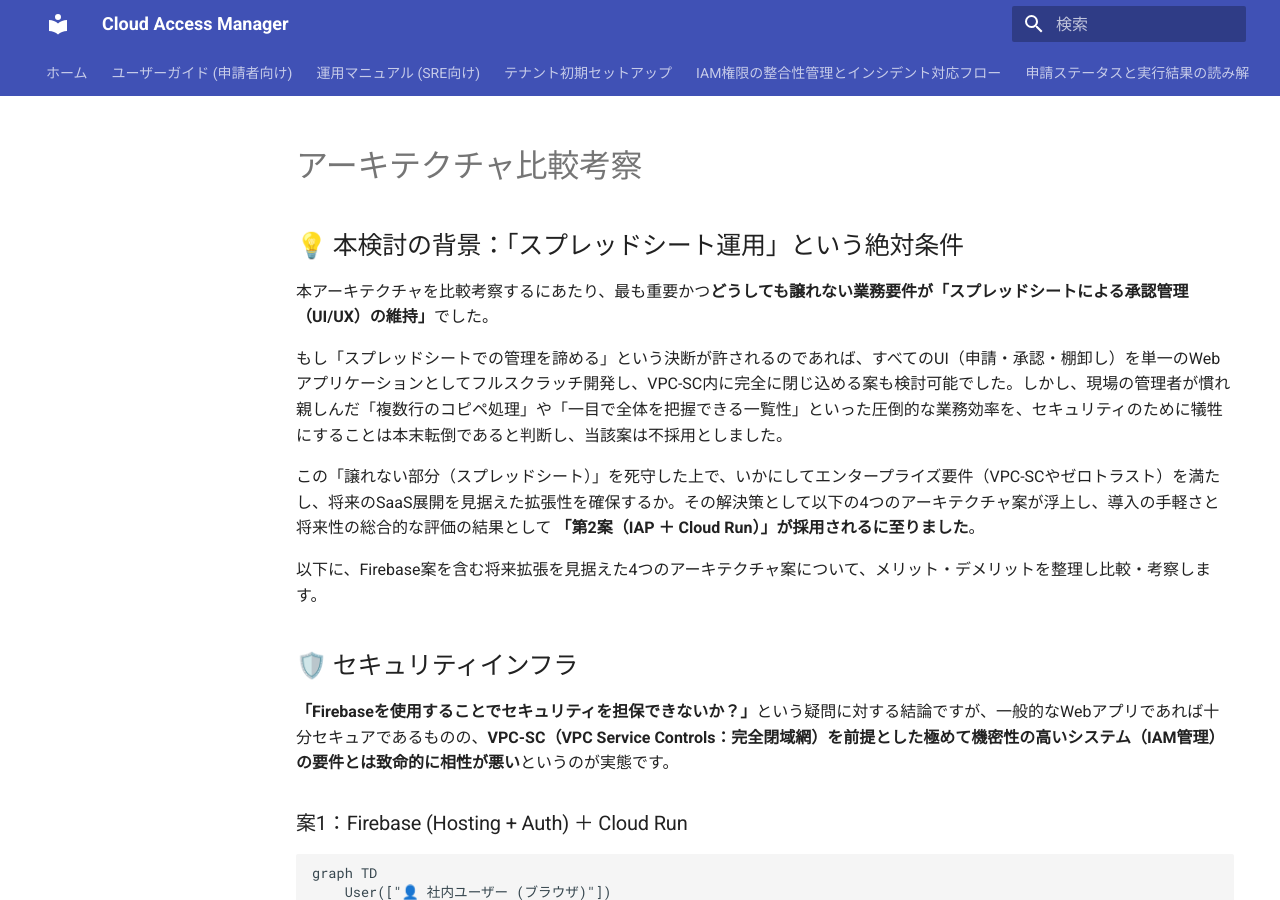
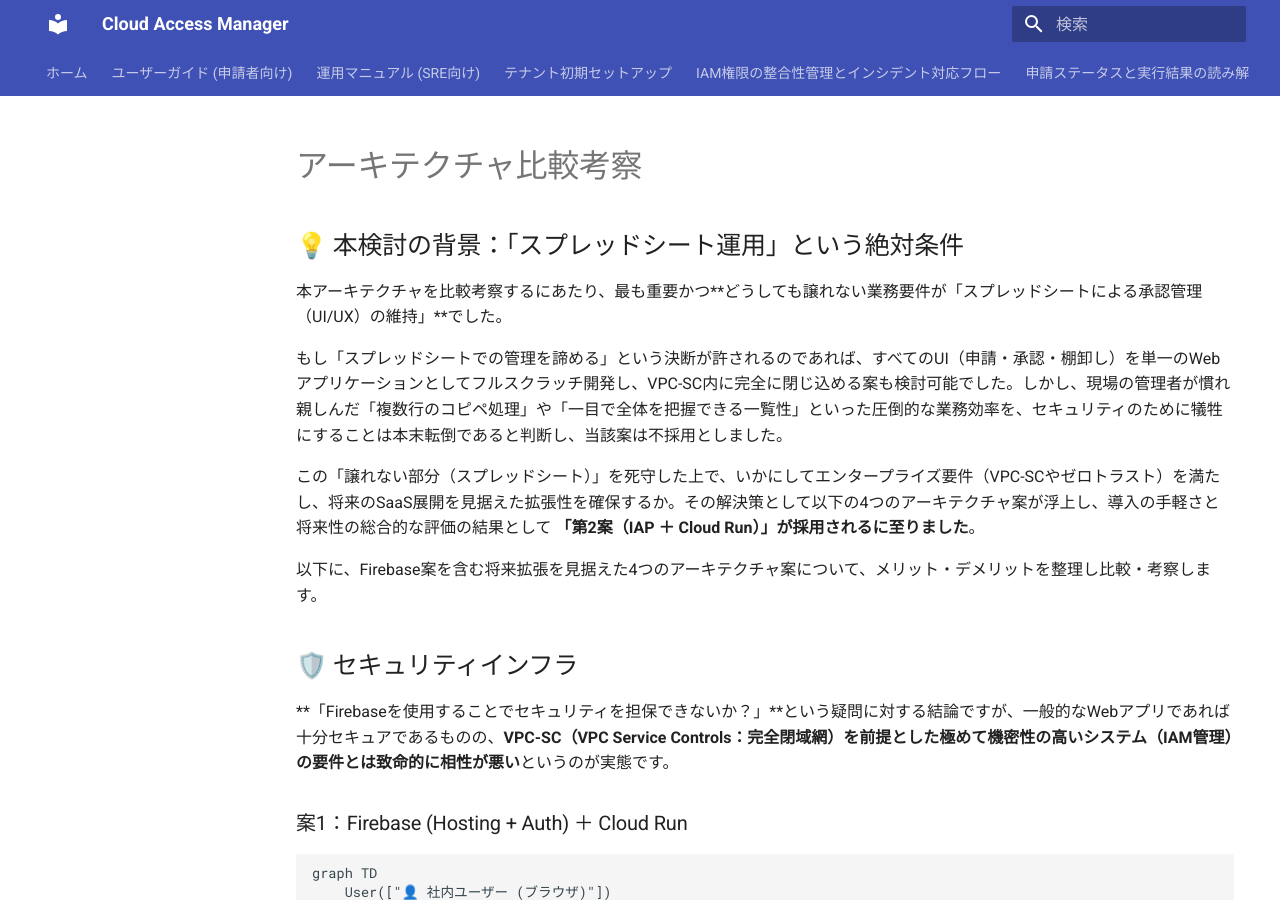
Before and after one commit to ea-Mitsuoka/cloud-access-manager, an MkDocs documentation site: the page built from docs/roadmap/architecture-comparison.md, in a window 1280 px wide and 900 px high. Built offline with MkDocs 1.6.1 and Material for MkDocs 9.7.7, drawn with Linux system fonts in a browser that asks for light colours.

Commit message:
docs: update documentation

```diff
--- a/docs/roadmap/architecture-comparison.md
+++ b/docs/roadmap/architecture-comparison.md
@@ -2,7 +2,7 @@
 
 ## 💡 本検討の背景：「スプレッドシート運用」という絶対条件
 
-本アーキテクチャを比較考察するにあたり、最も重要かつ**どうしても譲れない業務要件が「スプレッドシートによる承認管理（UI/UX）の維持」**でした。
+本アーキテクチャを比較考察するにあたり、最も重要かつ\*\*どうしても譲れない業務要件が「スプレッドシートによる承認管理（UI/UX）の維持」\*\*でした。
 
 もし「スプレッドシートでの管理を諦める」という決断が許されるのであれば、すべてのUI（申請・承認・棚卸し）を単一のWebアプリケーションとしてフルスクラッチ開発し、VPC-SC内に完全に閉じ込める案も検討可能でした。しかし、現場の管理者が慣れ親しんだ「複数行のコピペ処理」や「一目で全体を把握できる一覧性」といった圧倒的な業務効率を、セキュリティのために犠牲にすることは本末転倒であると判断し、当該案は不採用としました。
 
@@ -12,7 +12,7 @@
 
 ## 🛡️ セキュリティインフラ
 
-**「Firebaseを使用することでセキュリティを担保できないか？」**という疑問に対する結論ですが、一般的なWebアプリであれば十分セキュアであるものの、**VPC-SC（VPC Service Controls：完全閉域網）を前提とした極めて機密性の高いシステム（IAM管理）の要件とは致命的に相性が悪い**というのが実態です。
+\*\*「Firebaseを使用することでセキュリティを担保できないか？」\*\*という疑問に対する結論ですが、一般的なWebアプリであれば十分セキュアであるものの、**VPC-SC（VPC Service Controls：完全閉域網）を前提とした極めて機密性の高いシステム（IAM管理）の要件とは致命的に相性が悪い**というのが実態です。
 
 ### 案1：Firebase (Hosting + Auth) ＋ Cloud Run
 
```
